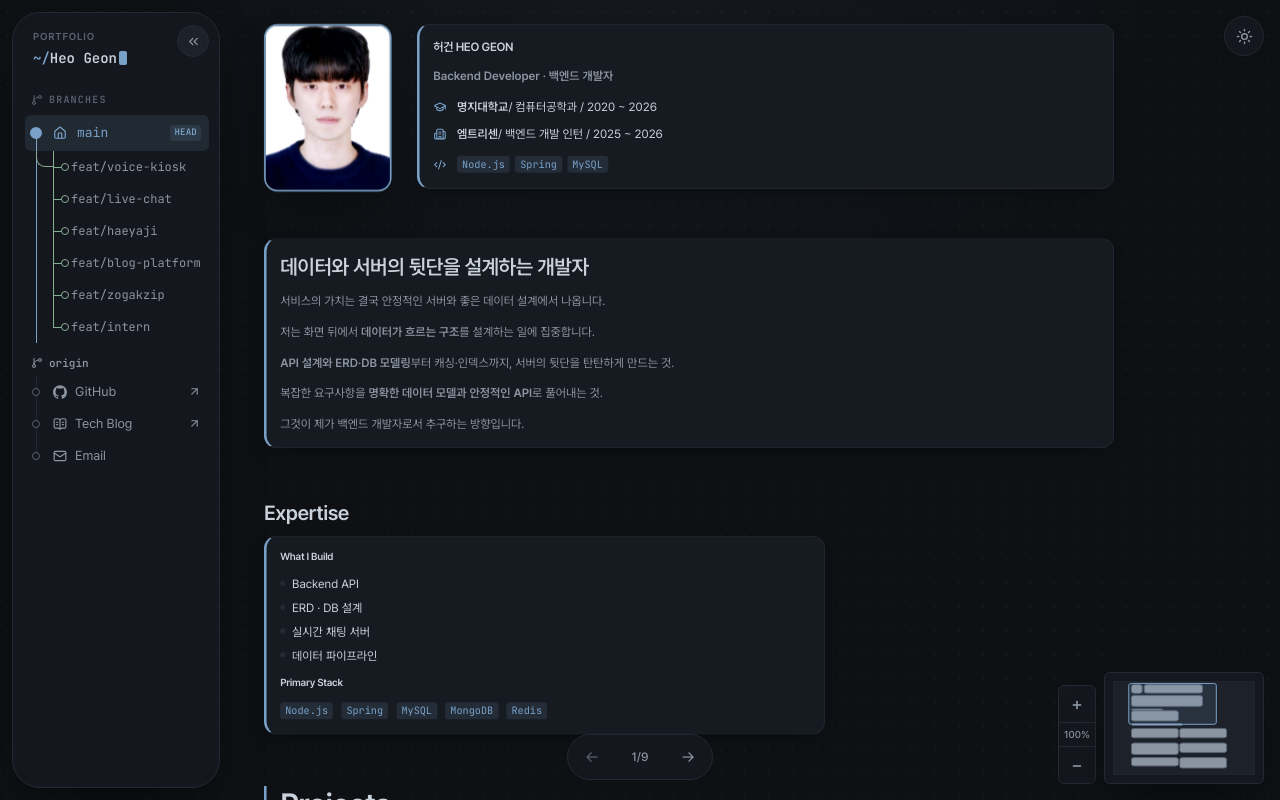
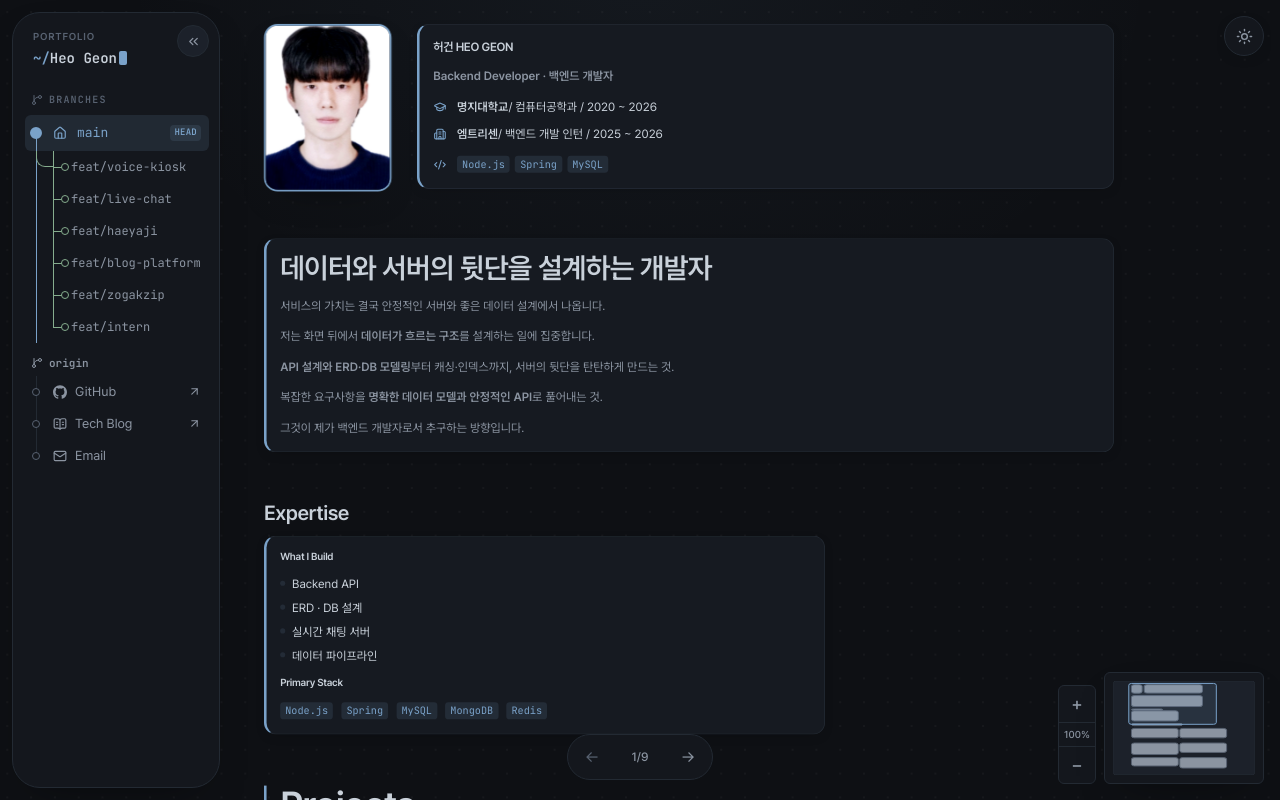
Before and after one commit to HUHGEON/portfolio, a Next.js app: page / in a window 1280 px wide. Built offline with nearby package versions, Linux system fonts and the light colour scheme.

Commit message:
design(v2): 에디토리얼 타이포 강화(디스플레이 타이틀 확대·트래킹) + 카드 머티리얼 정제(플랫 섀도우·radius 14)

```diff
--- a/src/app/globals.css
+++ b/src/app/globals.css
@@ -32,9 +32,9 @@
     rgba(79, 122, 166, 0.05),
     transparent 70%
   );
-  --shadow: 0 22px 50px -26px rgba(30, 35, 45, 0.2);
-  --shadow-sm: 0 8px 22px -14px rgba(30, 35, 45, 0.16);
-  --radius: 15px;
+  --shadow: 0 14px 40px -24px rgba(30, 35, 45, 0.14);
+  --shadow-sm: 0 4px 14px -10px rgba(30, 35, 45, 0.1);
+  --radius: 14px;
   --radius-lg: 20px;
 
   --background: var(--bg);
@@ -68,8 +68,8 @@
     rgba(122, 162, 201, 0.06),
     transparent 70%
   );
-  --shadow: 0 24px 60px -24px rgba(0, 0, 0, 0.7);
-  --shadow-sm: 0 8px 24px -12px rgba(0, 0, 0, 0.6);
+  --shadow: 0 16px 44px -24px rgba(0, 0, 0, 0.55);
+  --shadow-sm: 0 4px 16px -10px rgba(0, 0, 0, 0.5);
 }
 
 @theme inline {
--- a/src/components/canvas/workflow-canvas.tsx
+++ b/src/components/canvas/workflow-canvas.tsx
@@ -1602,8 +1602,8 @@ function getHeadingSize(
 ) {
   if (level === 1) {
     return appearance === "transparent" || appearance === "feature"
-      ? "text-3xl leading-tight md:text-4xl"
-      : "text-2xl leading-snug";
+      ? "text-[2rem] leading-[1.06] tracking-[-0.03em] md:text-[2.75rem]"
+      : "text-[1.7rem] leading-[1.12] tracking-[-0.025em] md:text-[2.1rem]";
   }
 
   if (level === 2) {
```
